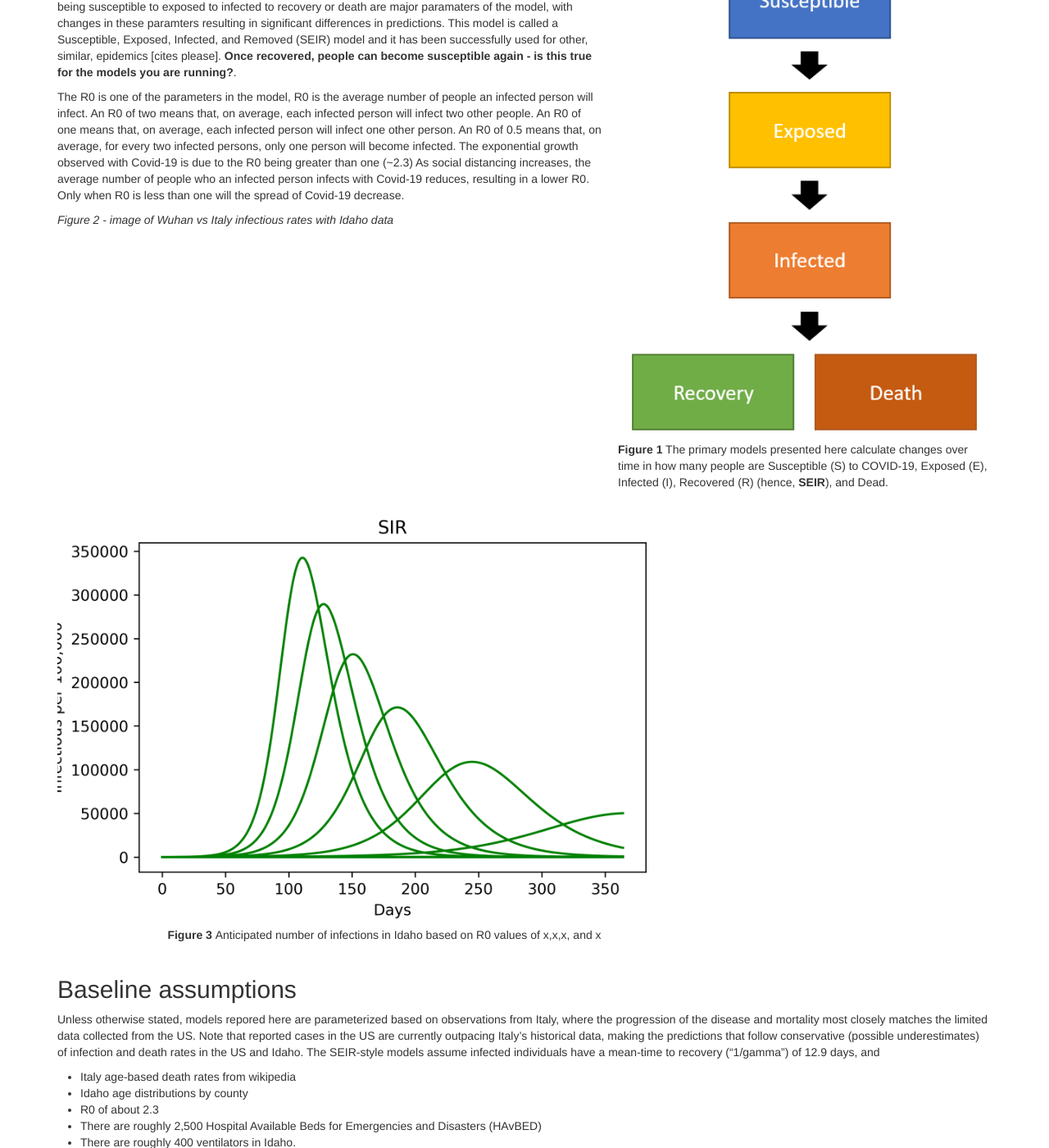
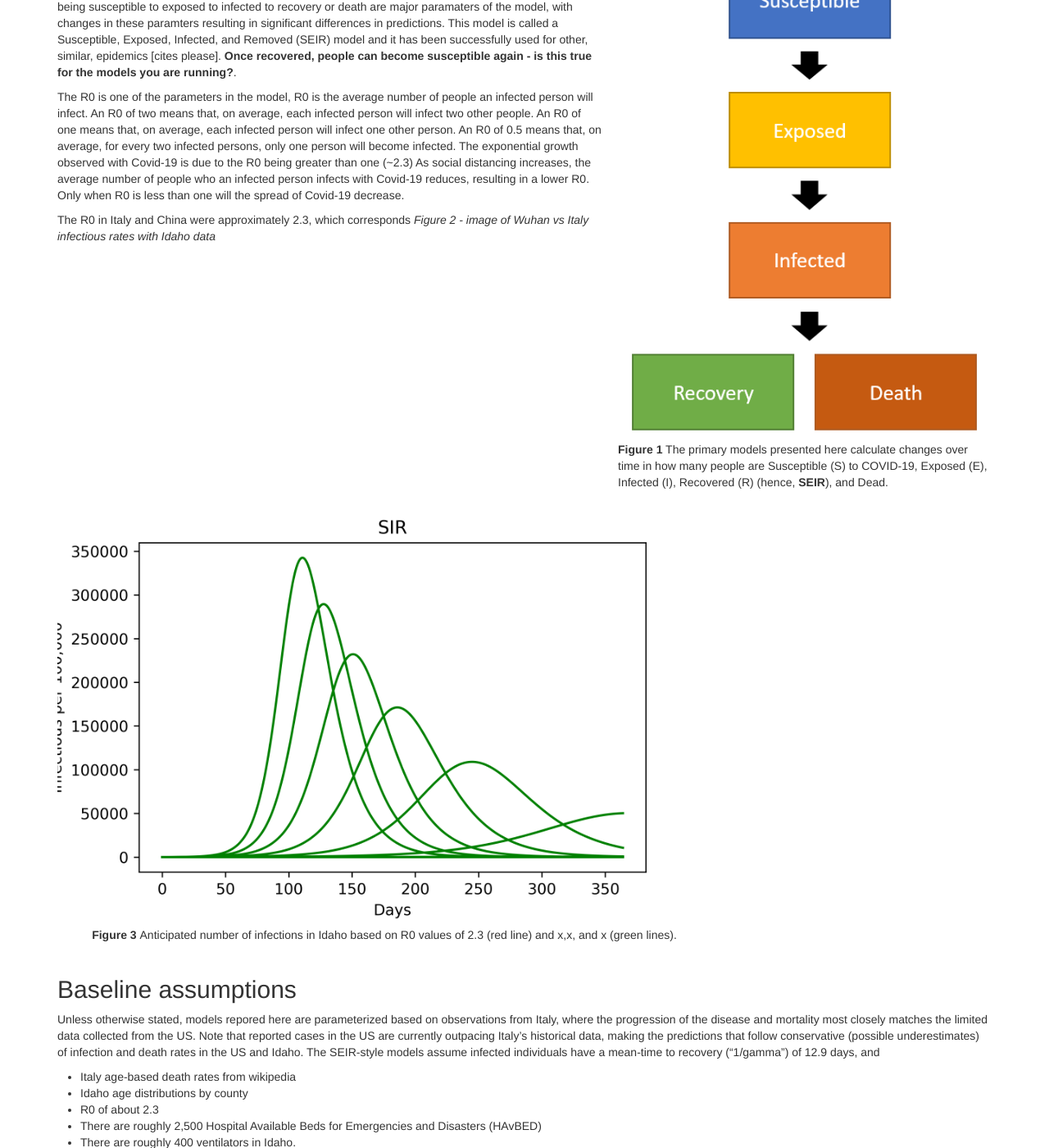
Before and after one commit to magbenji/summary, a Jekyll site: the page built from index.md, in a window 1280 px wide and 1400 px high, scrolled down 1127 px. Shown: the whole window at 82% size. Built offline with Jekyll 4.4.1, drawn with Linux system fonts in a browser that asks for light colours.

Commit message:
Update index.md

```diff
--- a/index.md
+++ b/index.md
@@ -65,11 +65,12 @@ An R0 of 0.5 means that, on average, for every two infected persons, only one pe
 The exponential growth observed with Covid-19 is due to the R0 being greater than one (~2.3)
 As social distancing increases, the average number of people who an infected person infects with Covid-19 reduces, resulting in a lower R0. Only when R0 is less than one will the spread of Covid-19 decrease.
 
+The R0 in Italy and China were approximately 2.3, which corresponds
 *Figure 2 - image of Wuhan vs Italy infectious rates with Idaho data*
 
 <figure style="float:center;width:70%" align="center">
 <img style="float:center" src="./fig/SIRModeldifferentR0.PNG">
-<figcaption><b>Figure 3 </b> Anticipated number of infections in Idaho based on R0 values of x,x,x, and x </figcaption>
+<figcaption><b>Figure 3 </b> Anticipated number of infections in Idaho based on R0 values of 2.3 (red line) and x,x, and x (green lines). </figcaption>
 </figure>
 <br>
 
```
